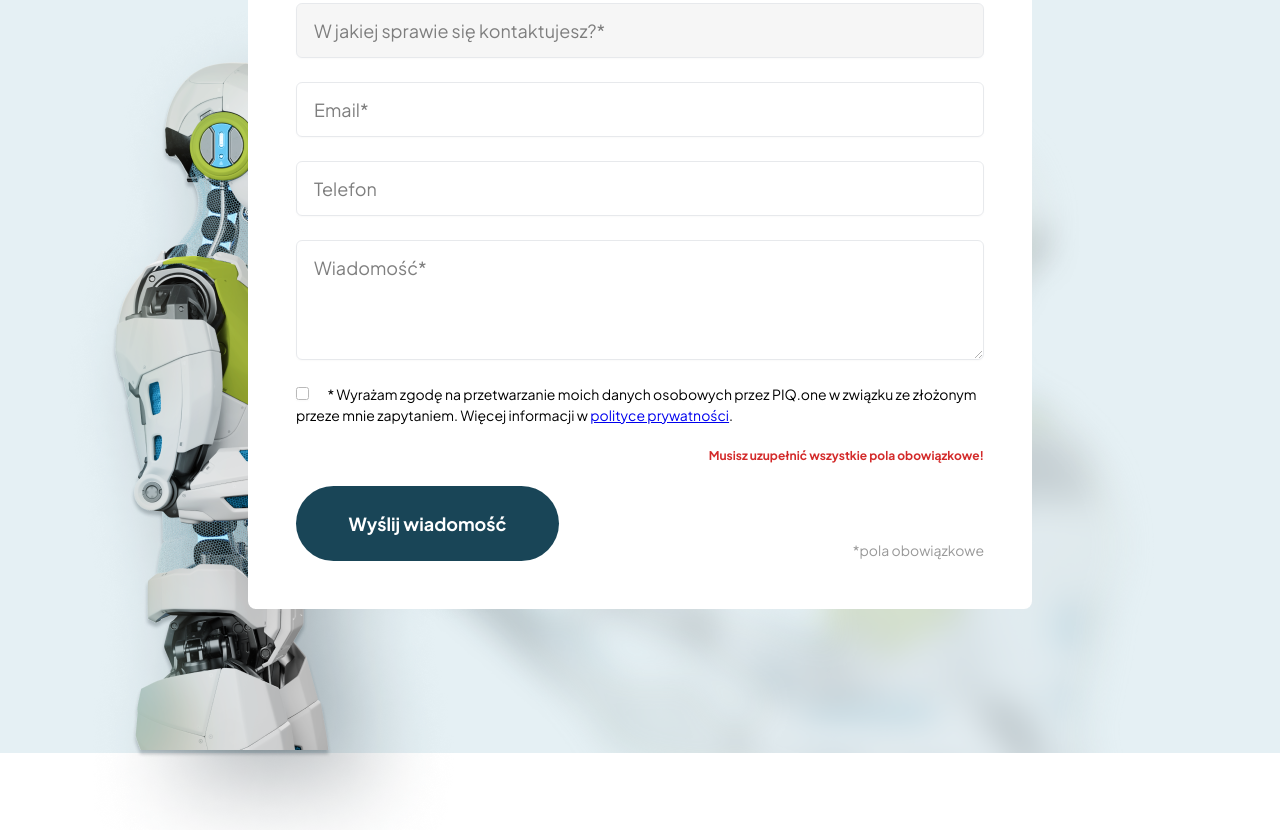
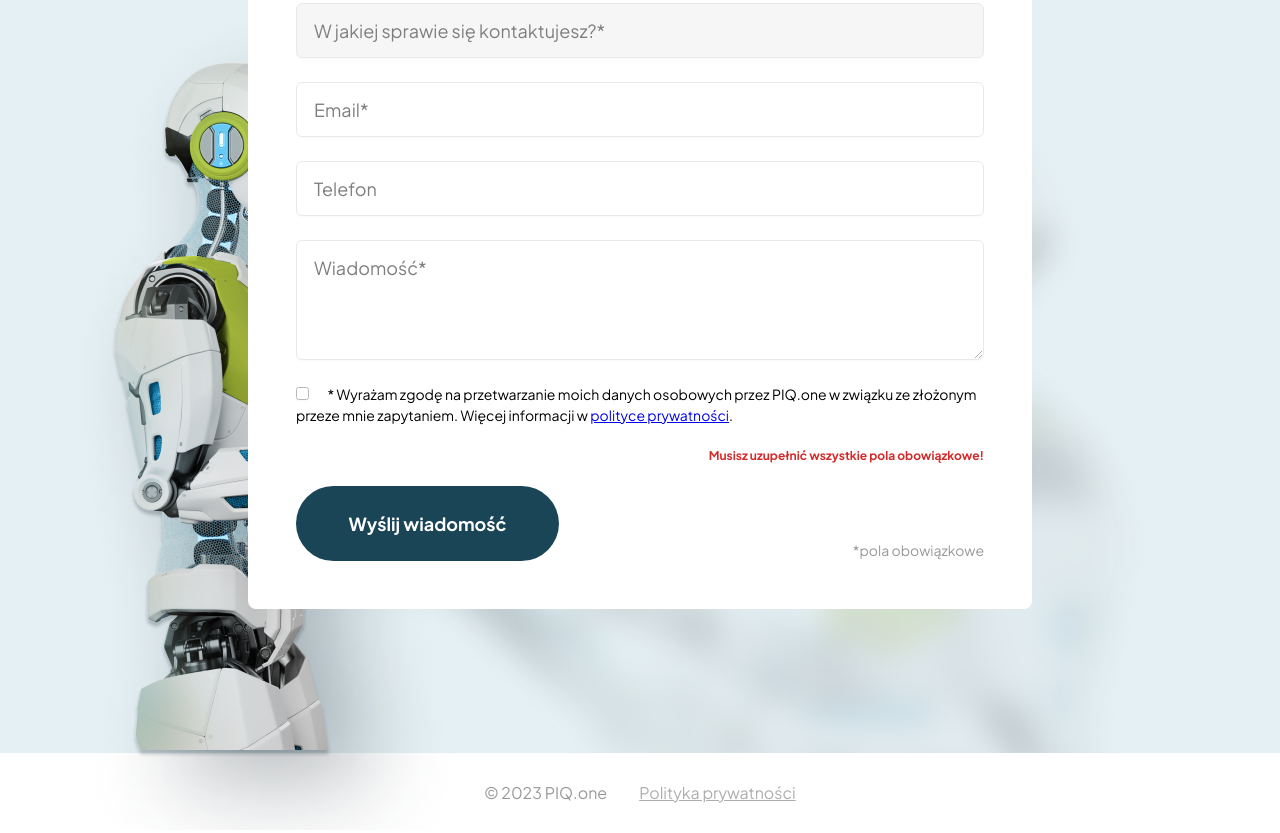
Before and after one commit to sara-zalesinska/Click-Collect--landing-page, a website built with Vite: page index.html in a window 1280 px wide. Shown: the part 6280-7113 px from the top of the page. Built offline with nearby package versions, Linux system fonts and the light colour scheme.

Commit message:
created and styled footer

```diff
--- a/index.html
+++ b/index.html
@@ -210,10 +210,18 @@
             <button class="contact-section__submit-btn button">Wyślij wiadomość</button>
           <p class="contact-section__legend">*pola obowiązkowe</p>
           </div>
-
         </form>
       </section>
    </main>
+   <footer class="footer">
+   <p class="footer__company-info"> &copy;
+      <span class="footer__year">2023</span> PIQ.one</p>
+    <ul class="footer__list">
+      <li class="footer__list-elements">
+        <a href="" class="footer__link">Polityka prywatności</a>
+      </li>
+    </ul>
+   </footer>
     <script type="module" src="/main.js"></script>
   </body>
 </html>
--- /dev/null
+++ b/styles/components/footer.scss
@@ -0,0 +1,22 @@
+.footer {
+    display: flex;
+    justify-content: center;
+    gap: 32px;
+    padding: 24px 0;
+
+    &__list-elements,
+    &__company-info,
+    &__link {
+        font-family: var(--font-primary);
+        font-size: 1.6rem;
+        line-height: 200%;
+        color: black;
+        opacity: .4;
+    }
+
+    &__link {
+        opacity: .8;
+    }
+
+
+}
--- a/styles/main.scss
+++ b/styles/main.scss
@@ -9,3 +9,4 @@
 @use './components/opinions.scss';
 @use './components/pricing.scss';
 @use './components/contact.scss';
+@use './components/footer.scss';
```
